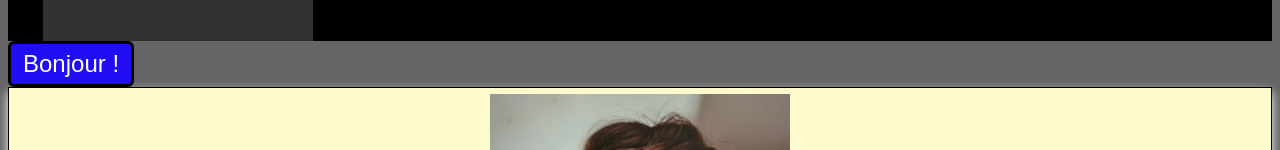
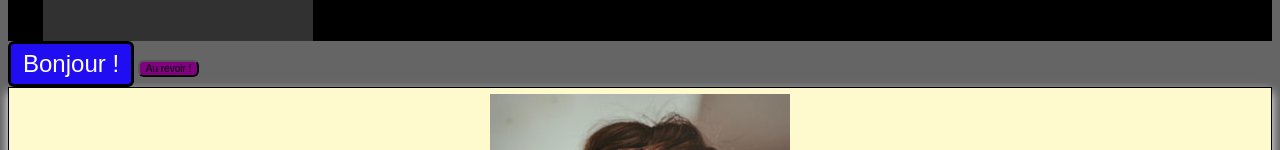
Before and after one commit to Bastianh22/debutsass, a website: page miniframework/index.html in a window 1280 px wide. Shown: the part 1412-1562 px from the top of the page. Drawn offline with Linux system fonts and the light colour scheme.

Commit message:
rajoute bouton

```diff
--- a/miniframework/index.html
+++ b/miniframework/index.html
@@ -142,9 +142,9 @@
         Bonjour !
     </button>
 
-    <!--<button>
+    <button class="button--petit">
         Au revoir !
-    </button>-->
+    </button>
 
         <!-- partie antoine /card/-->
         <div class="card">
```
